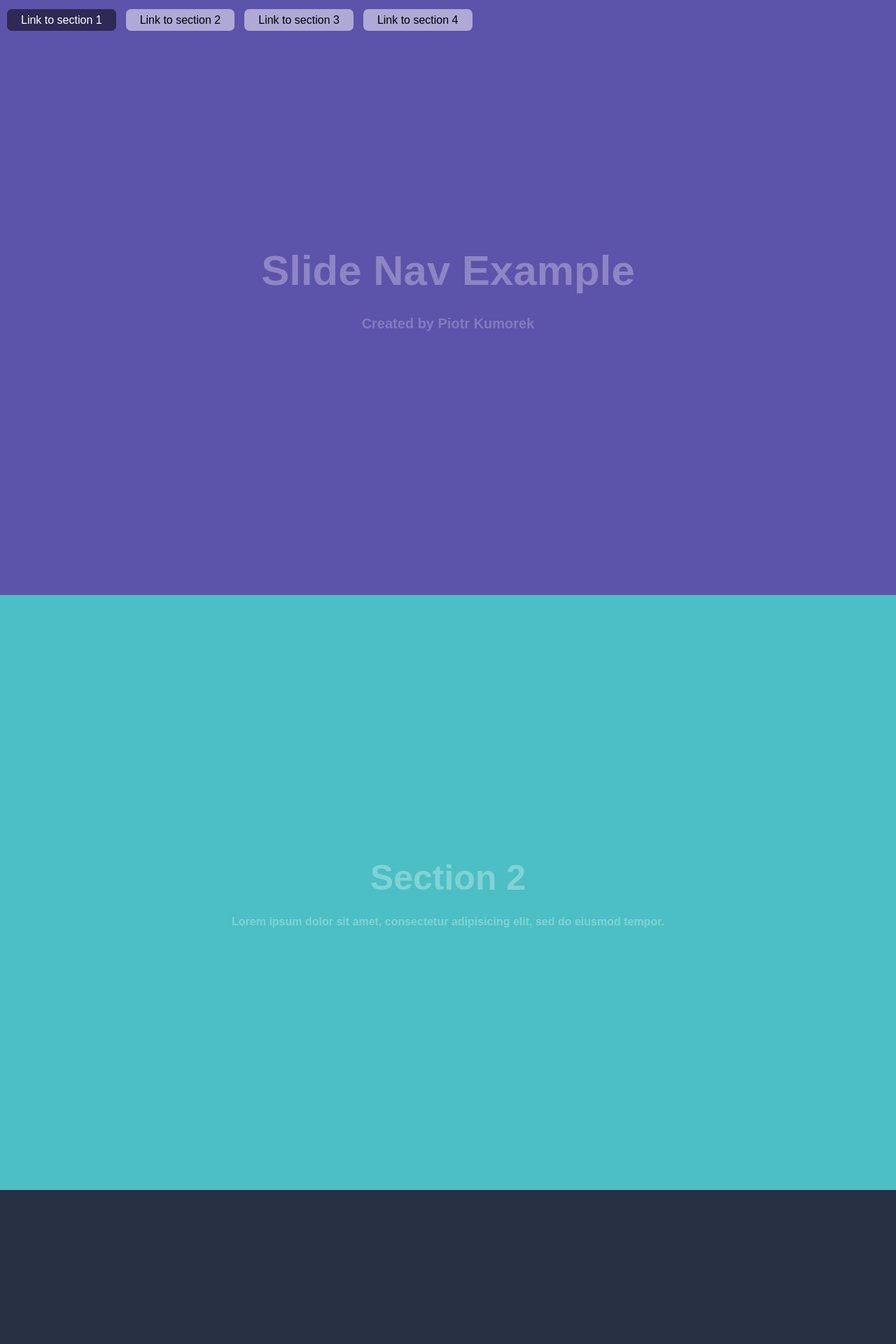
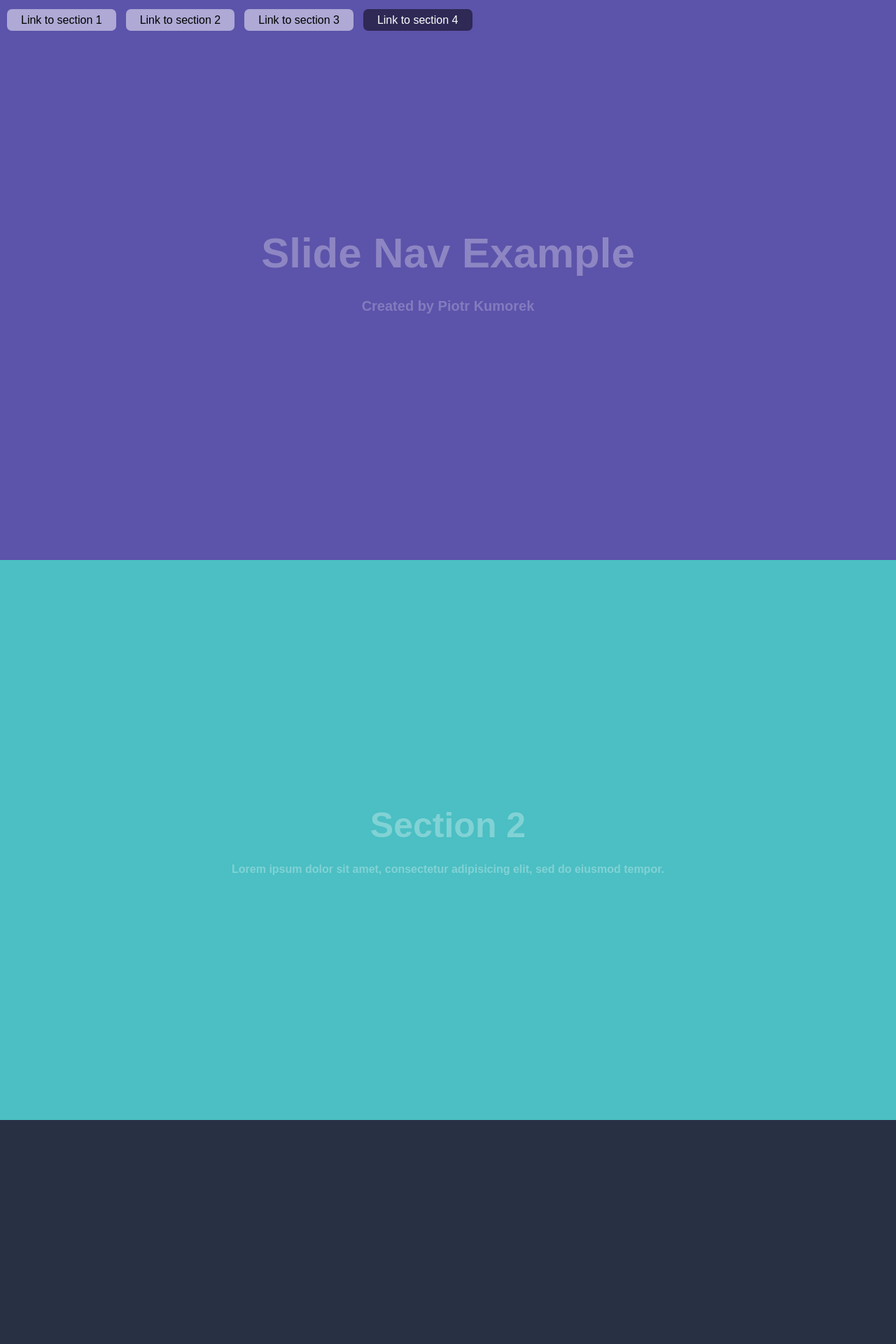
Before and after one commit to qmixi/slide-nav, a PHP site: page / in a window 1280 px wide. Shown: the top 1920 px of the page at 70% size. Run offline with PHP 8.4, Linux system fonts and the light colour scheme.

Commit message:
mod project website, last section selected when bottom of the page is reached

```diff
--- a/style.css
+++ b/style.css
@@ -4,7 +4,7 @@
 }
 
 .section {
-	min-height: 850px;
+	min-height: 800px;
 	position: relative;
 	text-align: center;
 	font-family: sans-serif, arial;
@@ -88,7 +88,11 @@
 	font-weight: 100;
 }
 
-.nav a:hover, .nav a.active {
+.nav a.active {
 	background: rgba(0, 0, 0, 0.5);
 	color: white;
 }
+
+.nav a:hover {
+	background: rgba(255, 255, 255, 0.7);
+}
```
Also changed, not shown: dist/slideNav.es6.js, dist/slideNav.js, dist/slideNav.min.js.
